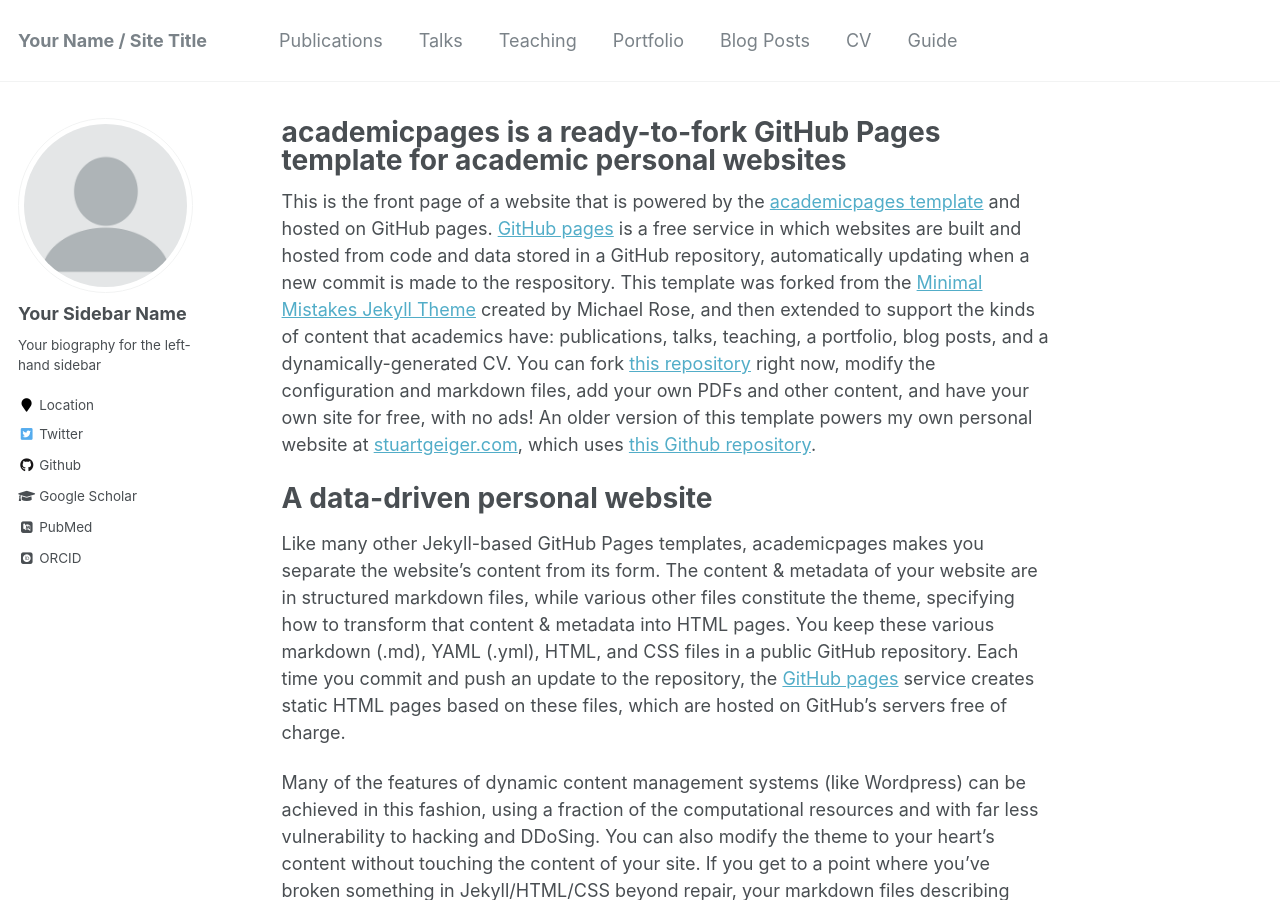
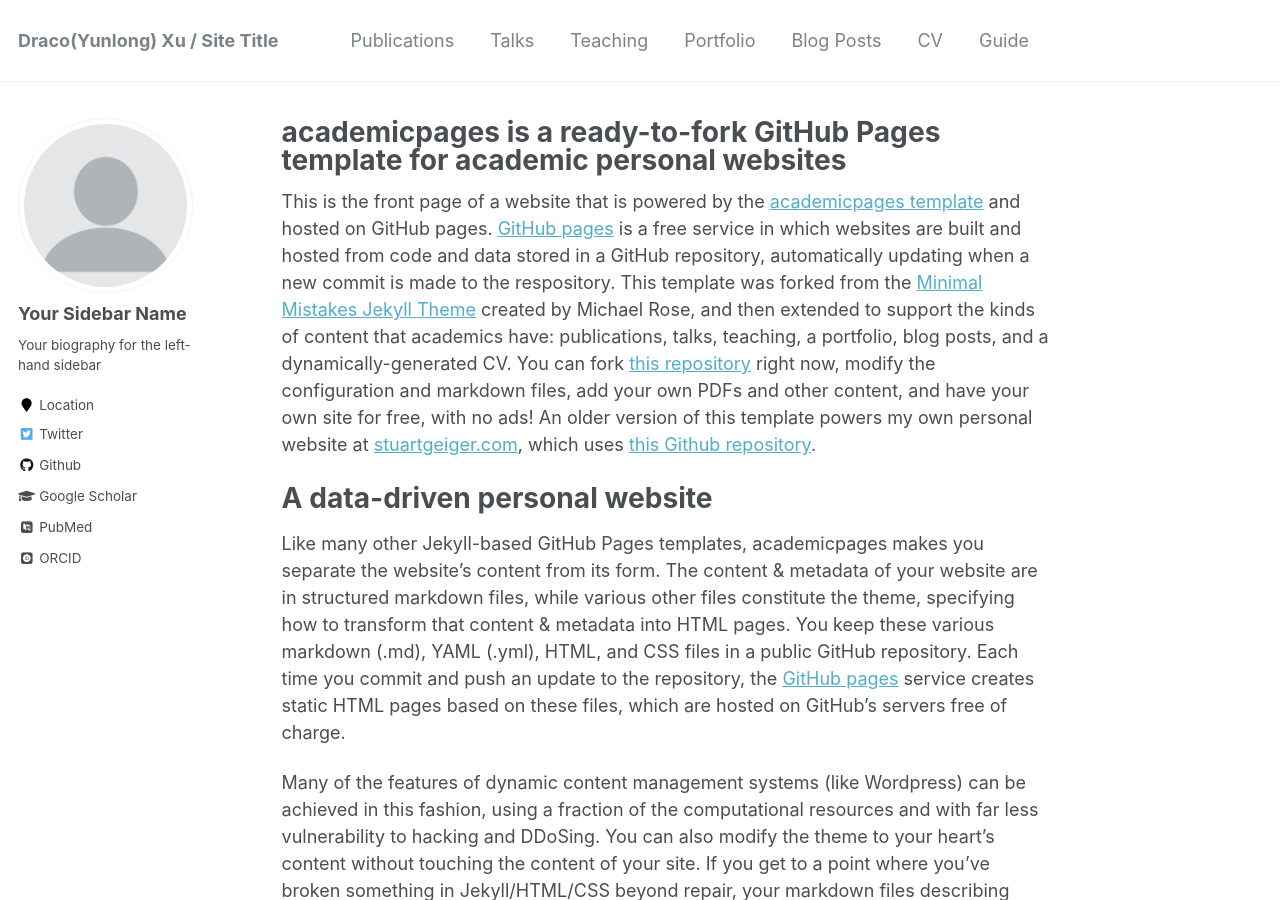
Before and after one commit to Beibaibaby/Beibaibaby.github.io, a Jekyll site: the page built from _pages/about.md, in a window 1280 px wide and 900 px high. Built offline with Jekyll 4.4.1, drawn with Linux system fonts in a browser that asks for light colours; some web fonts are replaced; some of the changed text lies outside the part shown.

Commit message:
Update _config.yml

```diff
--- a/_config.yml
+++ b/_config.yml
@@ -7,9 +7,9 @@
 
 # Site Settings
 locale                   : "en-US"
-title                    : "Your Name / Site Title"
+title                    : "Draco(Yunlong) Xu / Site Title"
 title_separator          : "-"
-name                     : &name "Your Name"
+name                     : &name "Draco Xu"
 description              : &description "personal description"
 url                      : https://academicpages.github.io # the base hostname & protocol for your site e.g. "https://mmistakes.github.io"
 baseurl                  : "" # the subpath of your site, e.g. "/blog"
```
